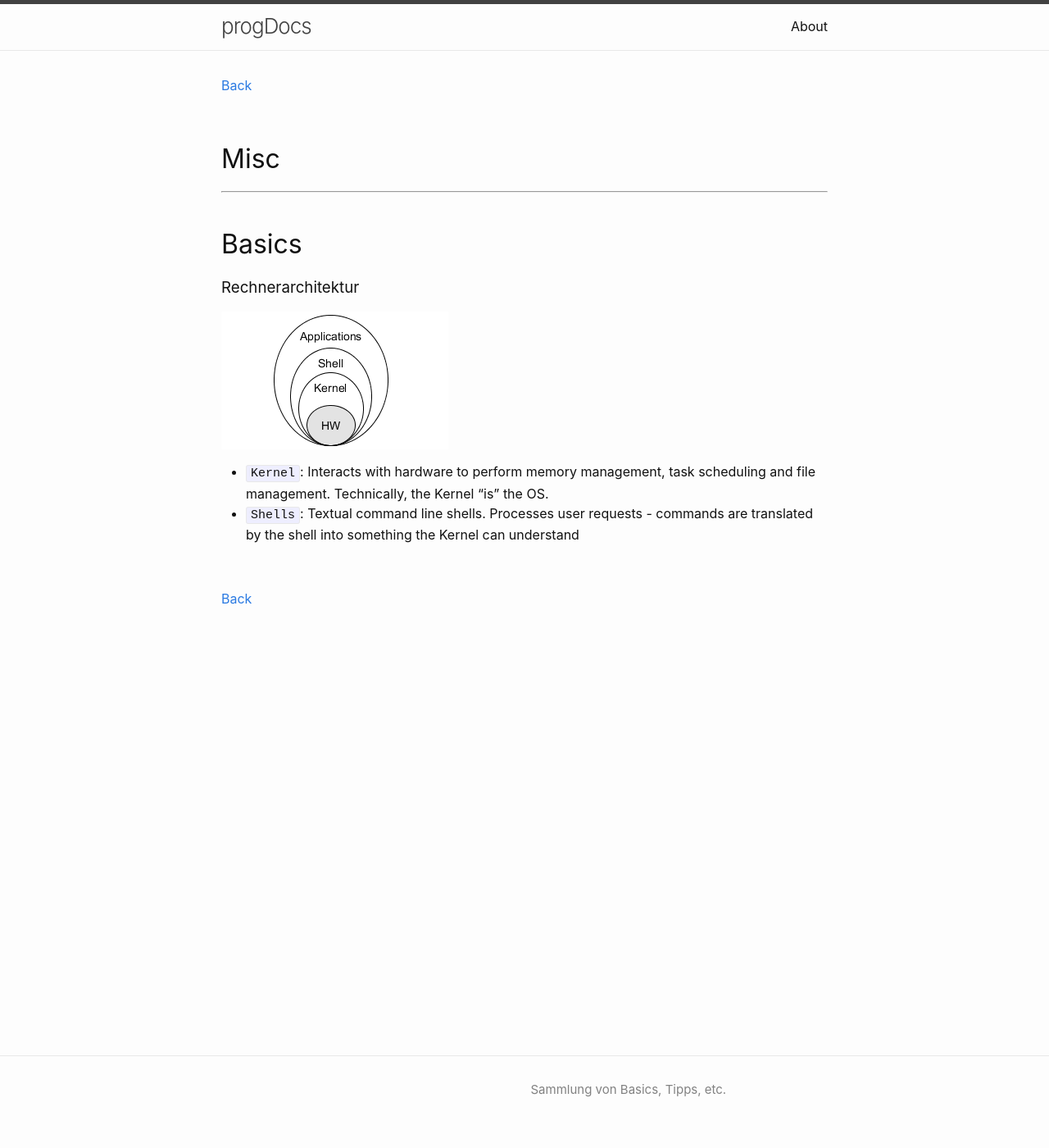
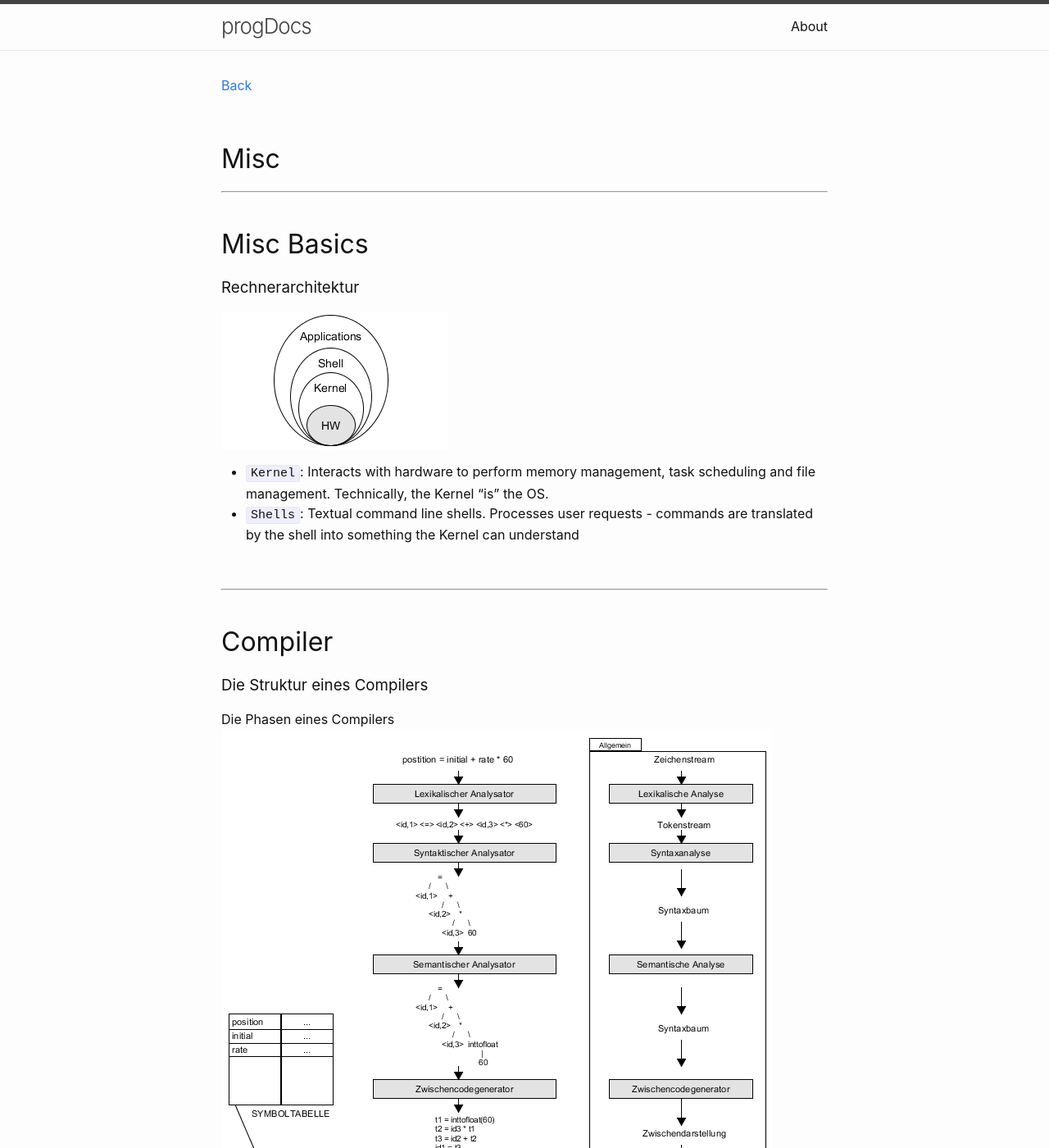
Before and after one commit to Hautaklyttn/progDocs, a Jekyll site: the page built from docs/articles/misc.md, in a window 1280 px wide and 1400 px high. Shown: the whole window at 82% size. Built offline with Jekyll 4.4.1, drawn with Linux system fonts in a browser that asks for light colours.

Commit message:
Misc updated

```diff
--- a/docs/articles/misc.md
+++ b/docs/articles/misc.md
@@ -11,7 +11,7 @@ layout: default
 
 &nbsp;
 
-# Basics
+# Misc Basics
 
 ### Rechnerarchitektur
 ![01](../assets/pics/architecture.png)
@@ -21,4 +21,20 @@ layout: default
 
 &nbsp;
 
+---
+
+&nbsp;
+
+# Compiler
+
+### Die Struktur eines Compilers
+
+
+Die Phasen eines Compilers
+![c01](../assets/pics/compiler_01.png)
+
+&nbsp;
+
+&nbsp;
+
 [Back](../)
```
Also changed, not shown: docs/articles/c_cpp.md (+1 -1 lines), docs/assets/pics/compiler_01.png (added).
